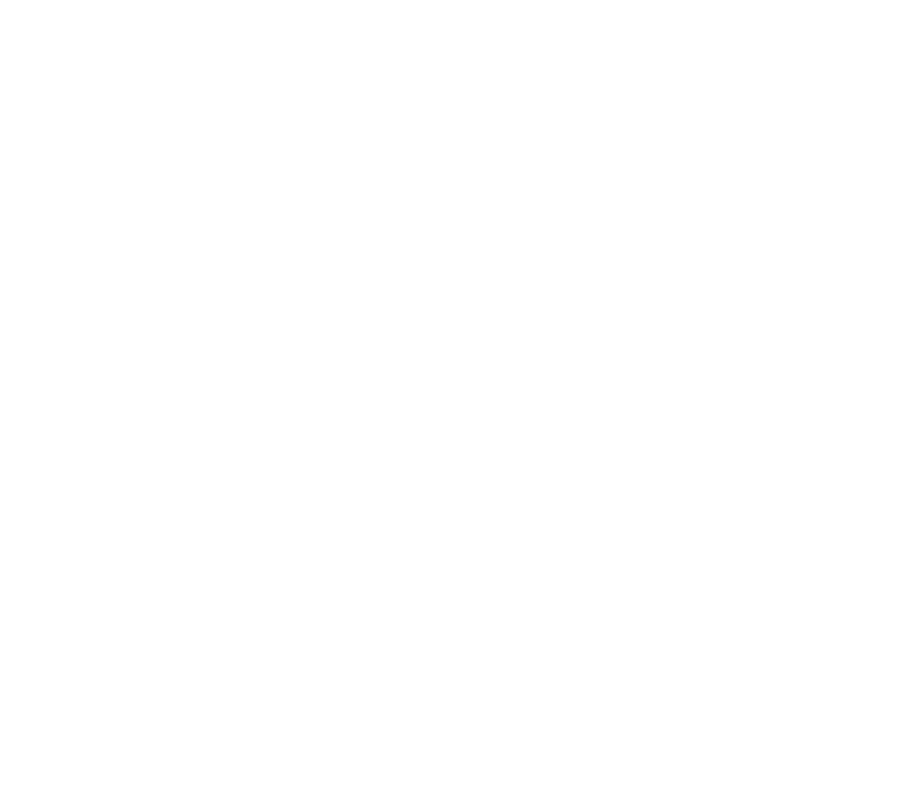
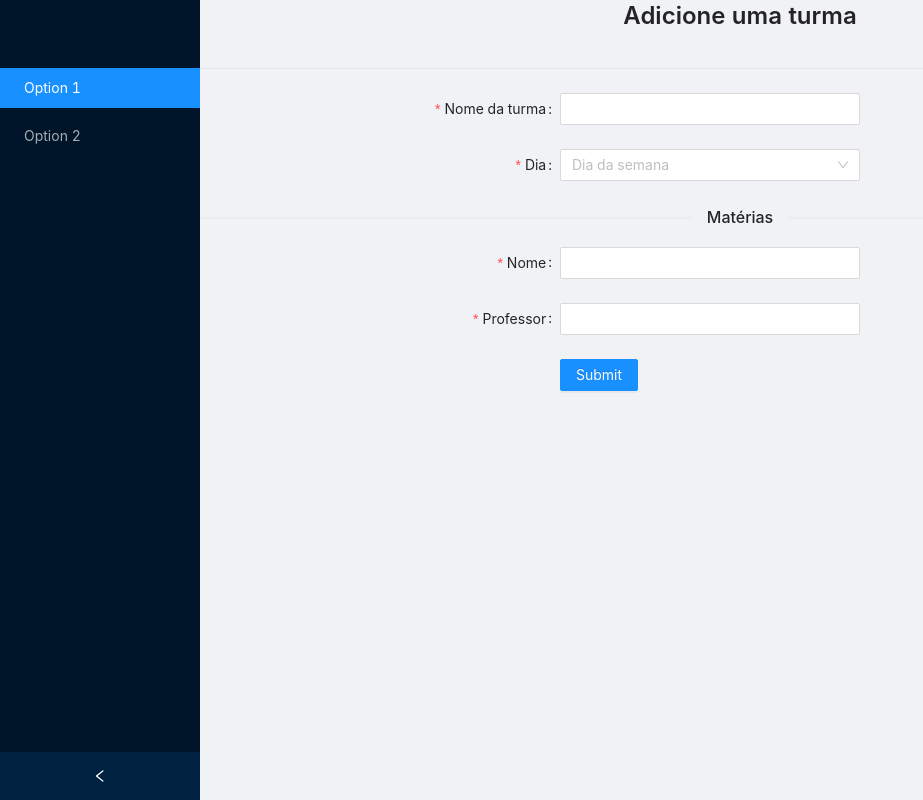
Before and after one commit to GGVidal/Frontend-Class-project, a React (Create React App) app: page /addClass in a window 1280 px wide. Shown: the whole page, without its empty margins (0-923 px from the left). Built offline with nearby package versions, Linux system fonts and the light colour scheme.

Commit message:
NEW: Creating form to add class

```diff
--- /dev/null
+++ b/src/components/CustomView.js
@@ -0,0 +1,12 @@
+import React from "react";
+import { Layout } from "antd";
+import Sidebar from "../components/Sidebar";
+const Customview = ({ children }) => {
+  return (
+    <Layout>
+      <Sidebar />
+      <Layout style={{ minHeight: "100vh" }}>{children}</Layout>
+    </Layout>
+  );
+};
+export default Customview;
--- /dev/null
+++ b/src/pages/AddClass.js
@@ -0,0 +1,63 @@
+import { Form, Input, Typography, Button, Row, Divider, Select } from "antd";
+import React from "react";
+
+import Customview from "../components/CustomView";
+
+const layout = {
+  labelCol: { span: 8 },
+  wrapperCol: { span: 16 },
+};
+const { Title } = Typography;
+const { Option } = Select;
+const onFinish = (values) => {
+  console.log(values);
+};
+const AddClass = () => {
+  return (
+    <Customview>
+      <Row justify="center">
+        <Title level={3}>Adicione uma turma</Title>
+      </Row>
+      <Divider />
+      <Form {...layout} name="nest-messages" onFinish={onFinish}>
+        <Form.Item
+          name="className"
+          label="Nome da turma"
+          rules={[{ required: true }]}
+        >
+          <Input style={{ maxWidth: 300 }} />
+        </Form.Item>
+        <Form.Item name="day" label="Dia" rules={[{ required: true }]}>
+          <Select placeholder="Dia da semana" style={{ maxWidth: 300 }}>
+            <Option value="2">Segunda-feira</Option>
+            <Option value="3">Terça-feira</Option>
+            <Option value="4">Quarta-feira</Option>
+            <Option value="5">Quinta-feira</Option>
+            <Option value="6">Sexta-feira</Option>
+          </Select>
+        </Form.Item>
+        <Divider>Matérias</Divider>
+        <Form.Item
+          name={["discipline", "name"]}
+          label="Nome"
+          rules={[{ required: true }]}
+        >
+          <Input style={{ maxWidth: 300 }} />
+        </Form.Item>
+        <Form.Item
+          name={["discipline", "professor"]}
+          label="Professor"
+          rules={[{ required: true }]}
+        >
+          <Input style={{ maxWidth: 300 }} />
+        </Form.Item>
+        <Form.Item wrapperCol={{ ...layout.wrapperCol, offset: 8 }}>
+          <Button type="primary" htmlType="submit">
+            Submit
+          </Button>
+        </Form.Item>
+      </Form>
+    </Customview>
+  );
+};
+export default AddClass;
--- a/src/pages/AddUser.js
+++ /dev/null
@@ -1,10 +0,0 @@
-import React from "react";
-
-const AddUser = () => {
-  return (
-    <div>
-      <h1>Teste</h1>
-    </div>
-  );
-};
-export default AddUser;
--- a/src/pages/Home.js
+++ b/src/pages/Home.js
@@ -1,9 +1,9 @@
 import React from "react";
 import { Col, Layout, Row, Typography, Breadcrumb, Button } from "antd";
-import Sidebar from "../components/Sidebar";
 import Searchbar from "../components/Searchbar";
 import Content from "../components/Content";
 import CardList from "../components/CardList";
+import Customview from "../components/CustomView";
 import { Link } from "react-router-dom";
 const { Header, Footer } = Layout;
 const { Title } = Typography;
@@ -11,12 +11,8 @@
 const Home = () => {
   return (
     <>
-      <Layout>
-        <Sidebar />
-        <Layout style={{ minHeight: "100vh" }}>
-          <Header
-            style={{ padding: 0, backgroundColor: "white", height: "5vh" }}
-          >
+      <Customview>
+        <Header style={{ padding: 0, backgroundColor: "white", height: "6vh" }}>
           <Searchbar placeholder="Pesquisar" size="medium" />
         </Header>
         <Content>
@@ -52,7 +48,7 @@
               lg={{ order: 4 }}
               offset={5}
             >
-                <Link to="/addUser">
+              <Link to="/addClass">
                 <Button //add hover style
                   style={{ backgroundColor: "#f0f2f5", color: "#2897fd" }}
                   type="primary"
@@ -67,8 +63,7 @@
         <Footer style={{ textAlign: "center" }}>
           Ant Design ©2018 Created by Ant UED
         </Footer>
-        </Layout>
-      </Layout>
+      </Customview>
     </>
   );
 };
--- a/src/routes/index.js
+++ b/src/routes/index.js
@@ -1,13 +1,13 @@
 import React from "react";
 import { Switch, Route } from "react-router-dom";
 import Home from "../pages/Home";
-import AddUser from "../pages/AddUser";
+import AddClass from "../pages/AddClass";
 
 const Routes = () => {
   return (
     <Switch>
-      <Route path="/home" exact component={Home} />
-      <Route path="/addUser" component={AddUser} />
+      <Route path="/" exact component={Home} />
+      <Route path="/addClass" component={AddClass} />
     </Switch>
   );
 };
```
Lines whose indentation alone changed are shown as unchanged.
